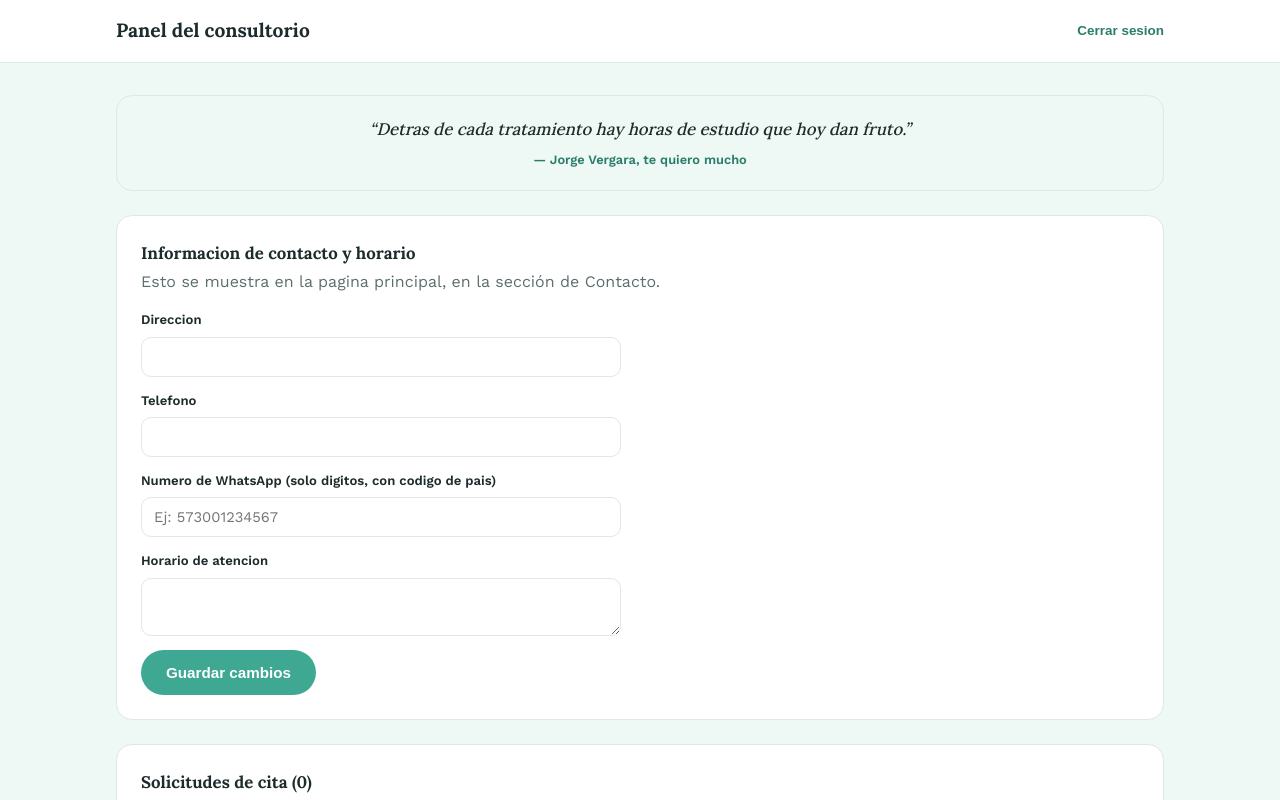
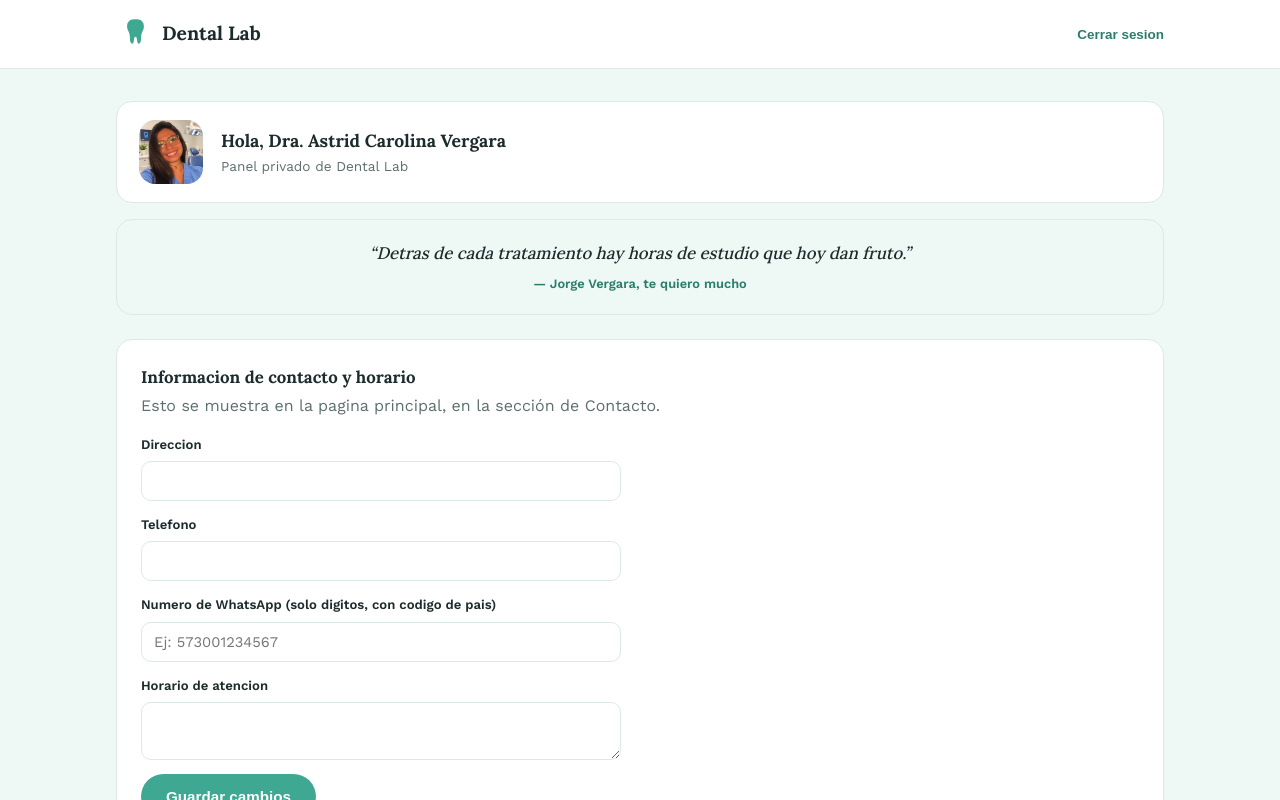
Before and after one commit to astridvergara07-bot/consultorio-dental, a Next.js app: page /admin in a window 1280 px wide. Shown: the top 800 px of the page. Built offline with nearby package versions, Linux system fonts and the light colour scheme; no server answers; the database is empty.

Commit message:
Mejorar diseño del panel /admin: bienvenida con foto de la doctora y marca Dental Lab

```diff
--- a/app/globals.css
+++ b/app/globals.css
@@ -743,7 +743,37 @@ footer {
   margin-top: 24px;
 }
 
+.admin-bienvenida {
+  display: flex;
+  align-items: center;
+  gap: 18px;
+  background: var(--card-bg);
+  border: 1px solid var(--line);
+  border-radius: 16px;
+  padding: 18px 22px;
+}
+
+.admin-bienvenida img {
+  width: 64px;
+  height: 64px;
+  border-radius: 16px;
+  object-fit: cover;
+  object-position: top center;
+  flex: none;
+}
+
+.admin-bienvenida h2 {
+  font-size: 1.1rem;
+}
+
+.admin-bienvenida p {
+  font-size: 0.85rem;
+  color: var(--muted);
+  margin-top: 2px;
+}
+
 .frase-dia {
+  margin-top: 16px;
   background: var(--bg-soft);
   border: 1px solid var(--line);
   border-radius: 16px;
--- a/components/admin/PanelAdmin.tsx
+++ b/components/admin/PanelAdmin.tsx
@@ -4,6 +4,7 @@ import { useState } from "react";
 import { useRouter } from "next/navigation";
 import { crearClienteNavegador } from "@/lib/supabase/client";
 import { fraseDelDia } from "@/lib/frases";
+import { Icono, DefinicionesIconos } from "@/components/Iconos";
 
 export interface CitaFila {
   id: string;
@@ -78,9 +79,13 @@ export function PanelAdmin({
 
   return (
     <div className="admin-shell">
+      <DefinicionesIconos />
       <header className="admin-header">
         <div className="wrap admin-header-inner">
-          <h1 style={{ fontSize: "1.2rem" }}>Panel del consultorio</h1>
+          <div style={{ display: "flex", alignItems: "center", gap: 10 }}>
+            <Icono id="ic-tooth" className="login-icon" />
+            <h1 style={{ fontSize: "1.2rem" }}>Dental Lab</h1>
+          </div>
           <button className="link-btn" onClick={cerrarSesion} type="button">
             Cerrar sesion
           </button>
@@ -88,6 +93,14 @@ export function PanelAdmin({
       </header>
 
       <div className="wrap" style={{ paddingBlock: 32 }}>
+        <div className="admin-bienvenida">
+          <img src="/doctora.jpg" alt="Dra. Astrid Carolina Vergara" />
+          <div>
+            <h2>Hola, Dra. Astrid Carolina Vergara</h2>
+            <p>Panel privado de Dental Lab</p>
+          </div>
+        </div>
+
         <div className="frase-dia">
           <p>&ldquo;{fraseDelDia()}&rdquo;</p>
           <span>— Jorge Vergara, te quiero mucho</span>
```
